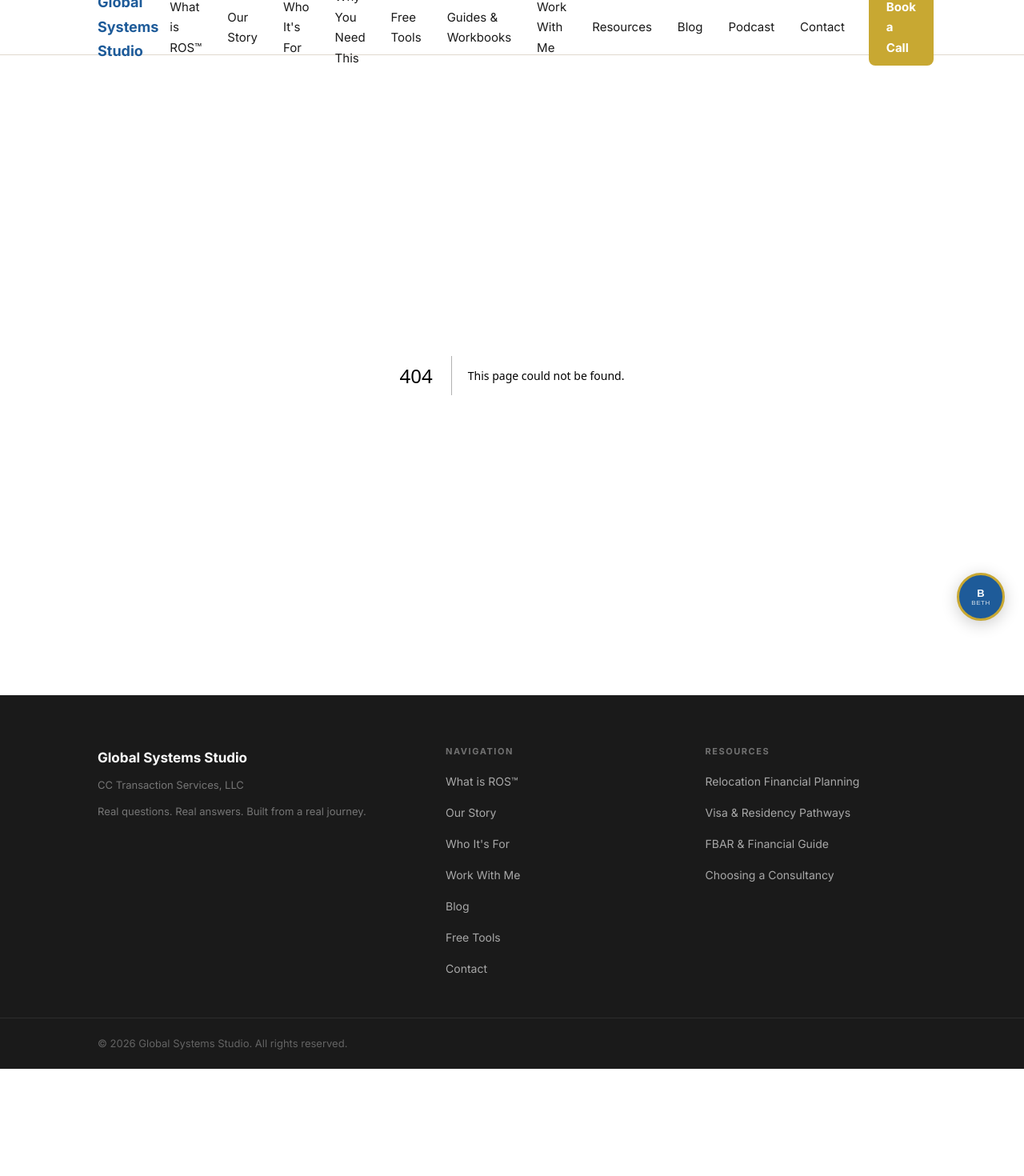
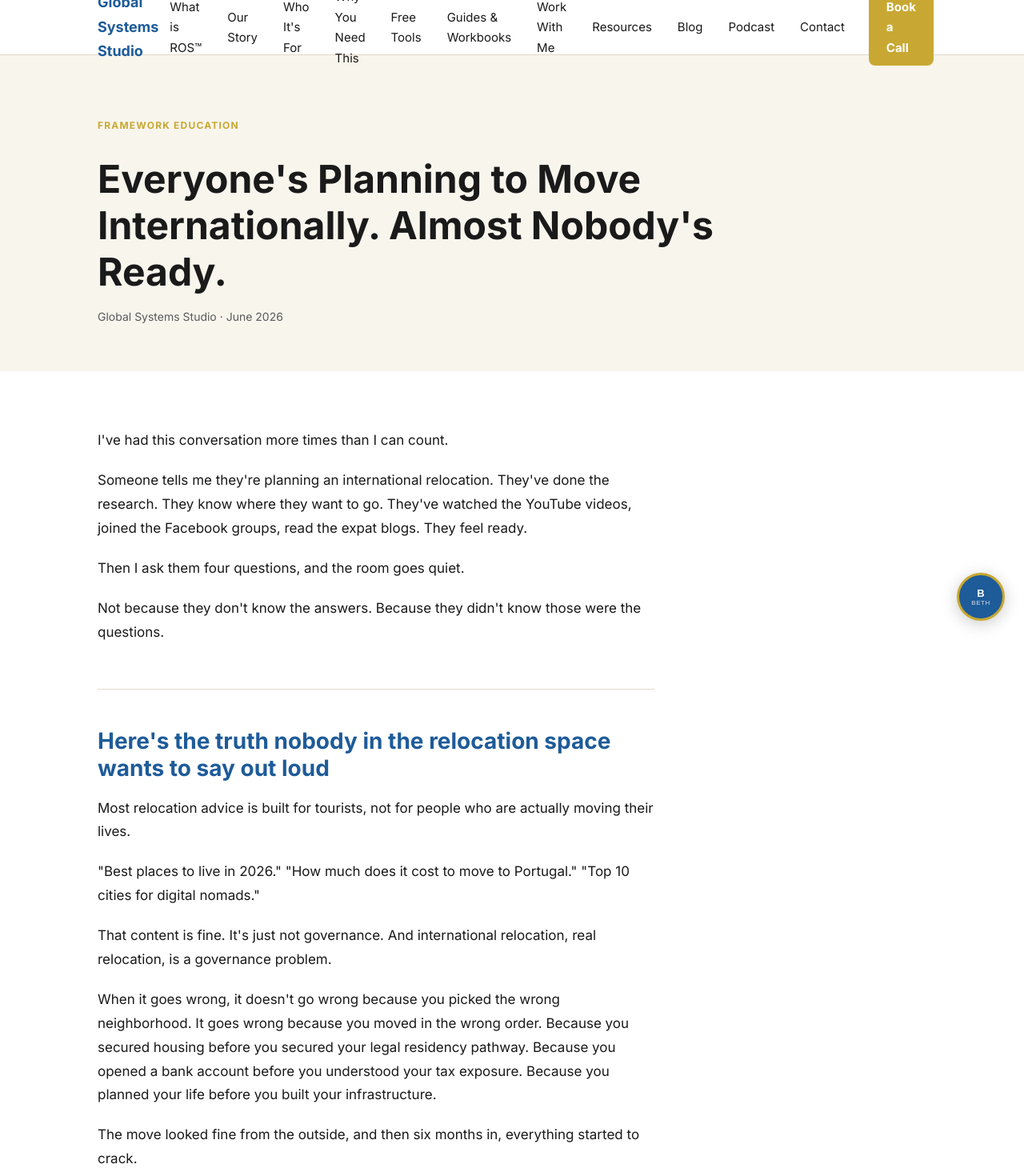
Before and after one commit to globalsystemsstudio-lang/gss-website, a Next.js app: page /blog/four-layers-governed-international-relocation in a window 1280 px wide. Before the commit this address had no page. Shown: the top 1470 px of the page at 80% size. Before the commit the page ends 1336 px from the top, so only its background shows below. Built offline with nearby package versions, Linux system fonts and the light colour scheme.

Commit message:
Add blog post: The 4 layers of a governed international relocation (from LinkedIn article Jun 17)

```diff
--- /dev/null
+++ b/app/blog/four-layers-governed-international-relocation/page.jsx
@@ -0,0 +1,59 @@
+export const metadata = {
+  title: "The 4 Layers of a Governed International Relocation",
+  description: "Everyone is planning to move internationally. Almost nobody is ready. Legal, financial, operational and integration layers, in the right order.",
+  alternates: { canonical: 'https://globalsystemsstudio.com/blog/four-layers-governed-international-relocation/' },
+};
+
+export default function FourLayersPage() {
+  return (
+    <>
+      <section className="article-blog-hero">
+        <div className="container">
+          <span className="article-blog-tag">Framework Education</span>
+          <h1 style={{marginTop:'12px', maxWidth:'860px'}}>Everyone&#39;s Planning to Move Internationally. Almost Nobody&#39;s Ready.</h1>
+          <p className="article-meta" style={{marginTop:'16px'}}>Global Systems Studio · June 2026</p>
+        </div>
+      </section>
+
+      <section className="article-page">
+        <div className="container">
+          <div className="article-layout">
+            <div className="article-body">
+
+              <p>I&#39;ve had this conversation more times than I can count.</p>
+              <p>Someone tells me they&#39;re planning an international relocation. They&#39;ve done the research. They know where they want to go. They&#39;ve watched the YouTube videos, joined the Facebook groups, read the expat blogs. They feel ready.</p>
+              <p>Then I ask them four questions, and the room goes quiet.</p>
+              <p>Not because they don&#39;t know the answers. Because they didn&#39;t know those were the questions.</p>
+
+              <h2>Here&#39;s the truth nobody in the relocation space wants to say out loud</h2>
+              <p>Most relocation advice is built for tourists, not for people who are actually moving their lives.</p>
+              <p>&quot;Best places to live in 2026.&quot; &quot;How much does it cost to move to Portugal.&quot; &quot;Top 10 cities for digital nomads.&quot;</p>
+              <p>That content is fine. It&#39;s just not governance. And international relocation, real relocation, is a governance problem.</p>
+              <p>When it goes wrong, it doesn&#39;t go wrong because you picked the wrong neighborhood. It goes wrong because you moved in the wrong order. Because you secured housing before you secured your legal residency pathway. Because you opened a bank account before you understood your tax exposure. Because you planned your life before you built your infrastructure.</p>
+              <p>The move looked fine from the outside, and then six months in, everything started to crack.</p>
+
+              <h2>A governed international relocation runs on four layers. In sequence. Not simultaneously.</h2>
+              <p><strong>Layer 1: Legal Infrastructure.</strong> This is the foundation. Residency status, visa pathway, citizenship implications, entry and exit rules. Most people treat this as paperwork. It&#39;s not. It&#39;s the legal boundary of everything that comes after. Get this wrong and nothing else holds.</p>
+              <p><strong>Layer 2: Financial Architecture.</strong> Banking access, tax residency, asset protection, income structuring across jurisdictions. This is where more moves fall apart than anywhere else, because the financial consequences of a relocation don&#39;t show up on arrival day. They show up at tax time. Or when you try to wire money and your account gets flagged. Or when you realize your business structure doesn&#39;t comply with your new country&#39;s rules.</p>
+              <p><strong>Layer 3: Operational Continuity.</strong> Housing, healthcare, telecom, education, shipping, documentation, in the right sequence. This is the layer people obsess over. It matters. But it matters <em>after</em> Layers 1 and 2 are stable. Running Layer 3 operations on a broken legal or financial foundation is how you end up doing everything twice.</p>
+              <p><strong>Layer 4: Integration.</strong> Community, identity, long-term sustainability. This is the layer almost nobody plans for. And it&#39;s the one that determines whether you stay, or whether you spend two years and a significant amount of money to discover that you built a life in the wrong place.</p>
+
+              <h2>These four layers aren&#39;t a checklist. They&#39;re a sequence.</h2>
+              <p>Skip one. Rush one. Run them out of order. The move might still happen, but it won&#39;t hold.</p>
+              <p>I built the Relocation Operating System™ specifically because I kept watching people do the work and still end up in crisis. Not because they weren&#39;t trying. Because they didn&#39;t have a structure that accounted for all four layers, in the right order, with the right gates between them.</p>
+
+              <h2>If you&#39;re planning an international move, or you&#39;re six months out and something already feels off</h2>
+              <p>The chaos you&#39;re feeling is not a you problem. It&#39;s a systems problem.</p>
+              <p>And systems problems have systems solutions.</p>
+              <p>I work with a small number of clients at a time, which means I can give your relocation the attention it actually requires. You&#39;ve already done the dreaming. Let&#39;s build the plan.</p>
+
+              <p><strong>Check your Relocation Readiness.</strong> It&#39;s free, and it takes less time than the last Facebook thread you scrolled: <a href="https://globalsystemsstudio.com/tools/">globalsystemsstudio.com/tools</a></p>
+              <p><em>Charlene Cupidore Bynoe | Global Systems Studio. Relocation Operating System™.</em></p>
+
+            </div>
+          </div>
+        </div>
+      </section>
+    </>
+  );
+}
```
